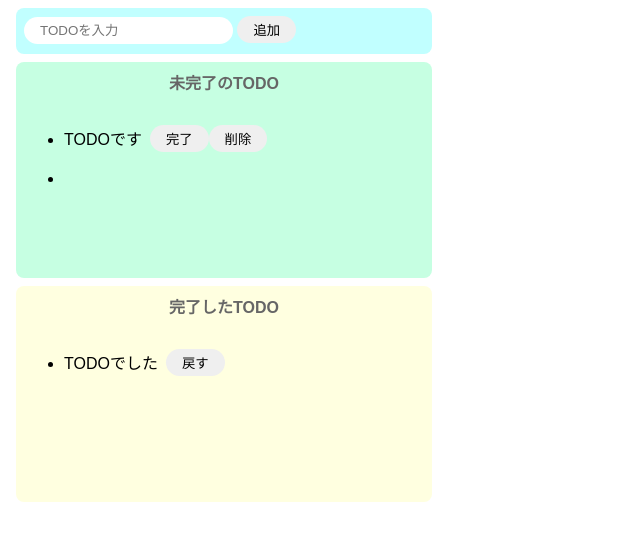
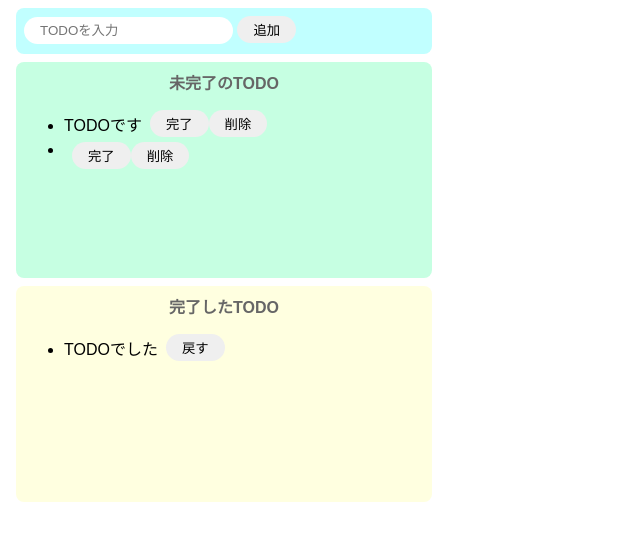
Before and after one commit to slideshuffle/todo-js, a website built with Parcel: page index.html in a window 1280 px wide. Both pictures are taken after a click on the button "追加". Shown: the whole page, without its empty margins (0-640 px from the left). Built offline with nearby package versions, Linux system fonts and the light colour scheme.

Commit message:
jsを更新

```diff
--- a/src/index.js
+++ b/src/index.js
@@ -9,10 +9,33 @@ const onClickAdd = () => {
 
   //div生成
   const div = document.createElement("div");
-  div.innerText = inputText;
+
+  //p生成
+  const p = document.createElement("p");
+  p.innerText = inputText;
+
+  //button(完了)タグ生成
+  const completeButton = document.createElement("button");
+  completeButton.innerText = "完了";
+  completeButton.addEventListener("click", () => {
+    alert("完了");
+  });
+
+  //button(削除)タグ生成
+  const deleteButton = document.createElement("button");
+  deleteButton.innerText = "削除";
+  deleteButton.addEventListener("click", () => {
+    //押された削除ボタンの親タグ(li)を未完了リストから削除
+    // const deleteTarget = deleteButton.parentNode;
+    const deleteTarget = deleteButton.closest(".list-row");
+    document.getElementById("incomplete-list").removeChild(deleteTarget);
+  });
 
   //liタグの子要素に各要素を設定
   li.appendChild(div);
+  div.appendChild(p);
+  div.appendChild(completeButton);
+  div.appendChild(deleteButton);
 
   //未完了リストに追加
   document.getElementById("incomplete-list").appendChild(li);
--- a/src/styles.css
+++ b/src/styles.css
@@ -22,7 +22,7 @@ button:hover {
 }
 
 li p {
-  margin-right: 8px;
+  margin: 0 8px 0 0;
 }
 
 .input-area {
```
